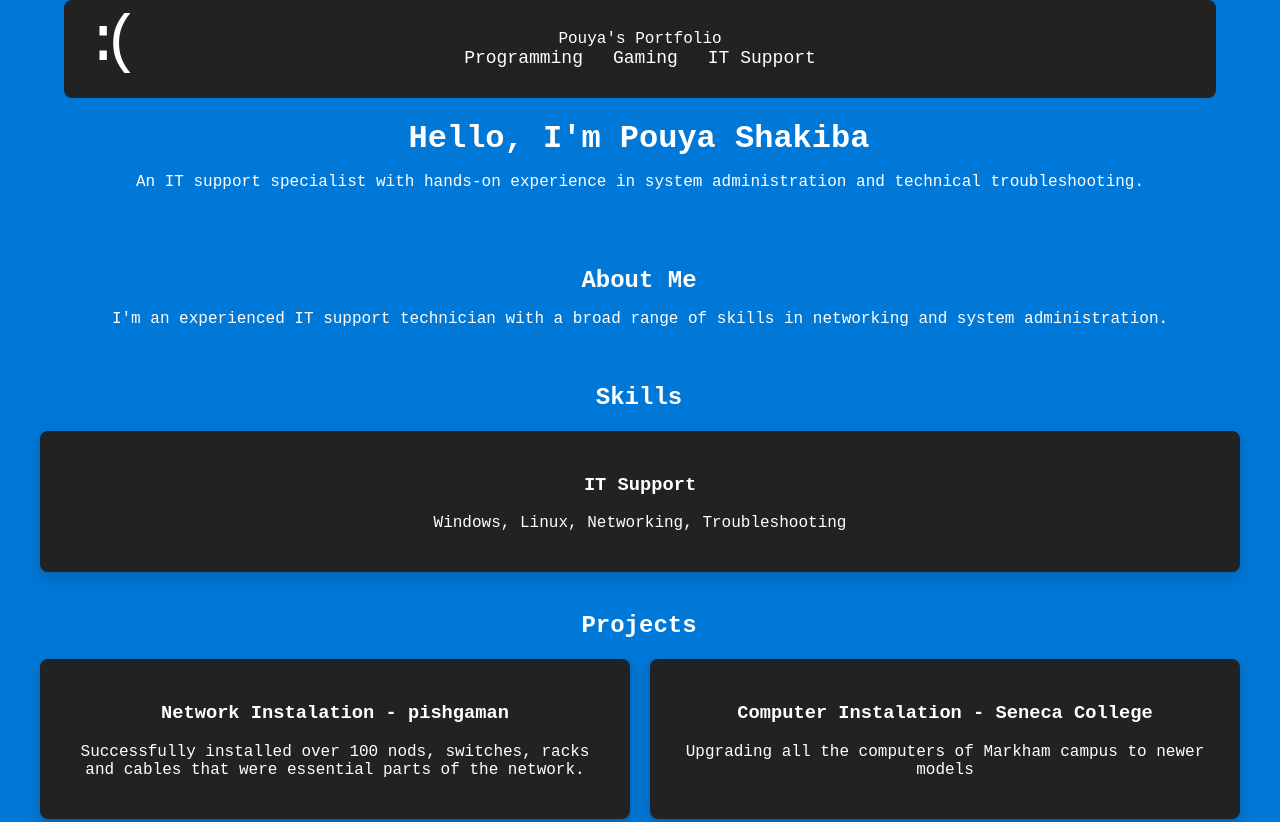
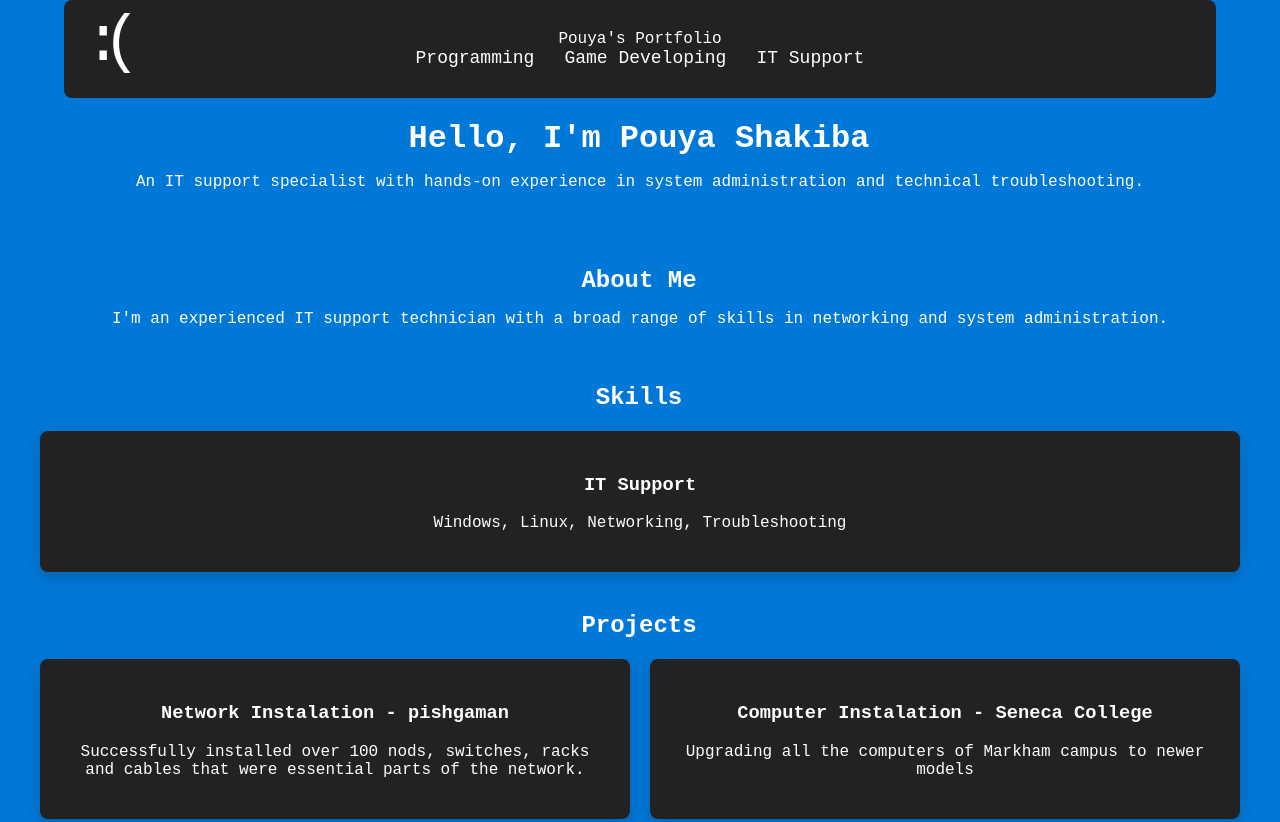
Before and after one commit to pouyashakiba/portfolio, a plain HTML site: page it.html in a window 1280 px wide. Shown: the top 822 px of the page. Drawn offline with Linux system fonts and the light colour scheme.

Commit message:
Update it.html

```diff
--- a/it.html
+++ b/it.html
@@ -15,7 +15,7 @@
 <span class="logo">Pouya's Portfolio</span>
 <ul class="nav-menu">
 <li><a href="index.html">Programming</a></li>
-<li><a href="gaming.html">Gaming</a></li>
+<li><a href="gaming.html">Game Developing</a></li>
 <li><a href="it.html">IT Support</a></li>
 </ul>
 <div class="burger-menu">
```
